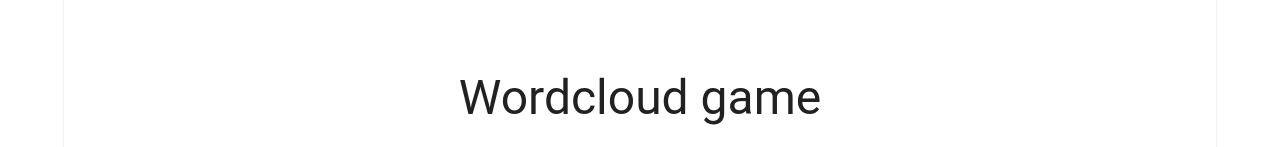
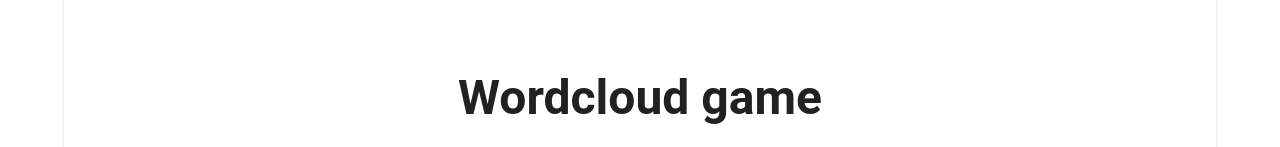
Before and after one commit to cati97/WordCloud, a React (Create React App) app: page / in a window 1280 px wide. Shown: the part 202-349 px from the top of the page. Built offline with nearby package versions, Linux system fonts and the light colour scheme.

Commit message:
added theme, cleaner code

```diff
--- a/src/App.tsx
+++ b/src/App.tsx
@@ -1,12 +1,14 @@
 import AppRoutes from 'router/routes';
 import ToastProvider from 'components/ToastProvider';
+import { ThemeProvider } from '@mui/material/styles';
+import theme from './themes/theme';
 
 const App = () => {
   return (
-    <>
+    <ThemeProvider theme={theme}>
       <ToastProvider />
       <AppRoutes />
-    </>
+    </ThemeProvider>
   );
 };
 
--- /dev/null
+++ b/src/components/Button/OutlinedButton.tsx
@@ -0,0 +1,21 @@
+import { Button } from '@mui/material';
+
+interface Props {
+  text: string;
+  onClick: () => void;
+  disabled?: boolean;
+}
+const OutlinedButton = ({ text, onClick, disabled }: Props) => {
+  return (
+    <Button
+      variant='outlined'
+      color='secondary'
+      onClick={onClick}
+      disabled={disabled}
+    >
+      {text}
+    </Button>
+  );
+};
+
+export default OutlinedButton;
--- a/src/components/ToastProvider/ToastProvider.css.ts
+++ b/src/components/ToastProvider/ToastProvider.css.ts
@@ -1,8 +1,17 @@
 import { ToastContainer } from 'react-toastify';
 import styled from 'styled-components';
 import 'react-toastify/dist/ReactToastify.min.css';
+import theme from 'themes/theme';
 
 export const Toast = styled(ToastContainer)`
+  .Toastify__toast--error {
+    background: ${theme.palette.error.main};
+    color: ${theme.palette.common.black};
+  }
+  .Toastify__toast--success {
+    background: ${theme.palette.success.main};
+    color: ${theme.palette.common.black};
+  }
   &.Toastify__toast-container {
     width: 400px;
   }
--- a/src/modules/Game/Game.tsx
+++ b/src/modules/Game/Game.tsx
@@ -4,7 +4,6 @@ import { useMemo, useState } from 'react';
 import * as S from './Game.css';
 import { getRandomQuestion } from 'utils/getRandomQuestion';
 import WordBox from './components/WordBox';
-import { Button } from '@mui/material';
 import { evaluateWord } from 'utils/evaluateWord';
 import { getScore } from 'utils/getScore';
 import { Dispatch } from 'redux';
@@ -14,6 +13,7 @@ import { connect } from 'react-redux';
 import { User } from 'utils/types/User';
 import * as URL from 'router/url';
 import { useNavigate } from 'react-router';
+import OutlinedButton from 'components/Button/OutlinedButton';
 
 interface Props {
   updateUserScore: (data: User) => void;
@@ -67,13 +67,9 @@ const Game = ({ updateUserScore, user }: Props) => {
           })}
         </S.WordsBox>
         {showAnswers ? (
-          <Button variant='outlined' onClick={finishGame}>
-            finish game
-          </Button>
+          <OutlinedButton text='finish game' onClick={finishGame} />
         ) : (
-          <Button variant='outlined' onClick={checkAnswers}>
-            check answers
-          </Button>
+          <OutlinedButton text='check answers' onClick={checkAnswers} />
         )}
       </S.GameBox>
     </Container>
--- a/src/modules/Game/components/WordBox/WordBox.tsx
+++ b/src/modules/Game/components/WordBox/WordBox.tsx
@@ -1,5 +1,6 @@
 import { SetStateAction } from 'react';
 import * as S from '../../Game.css';
+import { getWordColor, getResult } from './utils';
 
 interface Props {
   word: string;
@@ -16,9 +17,8 @@ const WordBox = ({
   showAnswers,
   isWordCorrect,
 }: Props) => {
-  const wordColor = isWordSelected ? 'gray' : 'black';
-  const resultMsg = isWordCorrect ? 'Good' : 'Bad';
-  const resultColor = isWordCorrect ? 'green' : 'red';
+  const wordColor = getWordColor(isWordSelected);
+  const { msg: resultMsg, color: resultColor } = getResult(isWordCorrect);
   const onWordClick = () => {
     setSelectedWords((prev) => {
       if (!isWordSelected) {
--- /dev/null
+++ b/src/modules/Game/components/WordBox/utils.ts
@@ -0,0 +1,19 @@
+import theme from 'themes/theme';
+
+export const getWordColor = (isWordSelected: boolean) => {
+  return isWordSelected
+    ? theme.palette.primary.light
+    : theme.palette.primary.main;
+};
+
+export const getResult = (isWordCorrect: boolean) => {
+  return isWordCorrect
+    ? {
+        msg: 'Good',
+        color: theme.palette.success.main,
+      }
+    : {
+        msg: 'Bad',
+        color: theme.palette.error.main,
+      };
+};
--- a/src/modules/Game/screens/Score/Score.tsx
+++ b/src/modules/Game/screens/Score/Score.tsx
@@ -1,4 +1,4 @@
-import { Button, Typography } from '@mui/material';
+import { Typography } from '@mui/material';
 import Container from 'components/Layout/Container';
 import { connect } from 'react-redux';
 import { useNavigate } from 'react-router';
@@ -6,6 +6,7 @@ import { GameState } from 'store/store.types';
 import { User } from 'utils/types/User';
 import * as URL from 'router/url';
 import FlexBox from 'components/Layout/FlexBox';
+import OutlinedButton from 'components/Button/OutlinedButton';
 
 interface Props {
   user: User | null | undefined;
@@ -30,7 +31,7 @@ const Score = ({ user }: Props) => {
             Congratulations, {user.nickname}!
           </Typography>
           <Typography variant='h4'>Your score:</Typography>
-          <Typography color='primary' variant='h4'>
+          <Typography color='secondary' variant='h4'>
             {user.score} points
           </Typography>
         </FlexBox>
@@ -41,9 +42,7 @@ const Score = ({ user }: Props) => {
           flexDirection='column'
         >
           <Typography variant='h4'>You are not logged in!</Typography>
-          <Button variant='outlined' onClick={navigateHome}>
-            Login
-          </Button>
+          <OutlinedButton text='login' onClick={navigateHome} />
         </FlexBox>
       )}
     </Container>
--- a/src/modules/Login/Login.tsx
+++ b/src/modules/Login/Login.tsx
@@ -11,6 +11,7 @@ import { useNavigate } from 'react-router';
 import { toast } from 'react-toastify';
 import * as URL from 'router/url';
 import FlexBox from 'components/Layout/FlexBox';
+import OutlinedButton from 'components/Button/OutlinedButton';
 
 interface Props {
   login: (data: User) => void;
@@ -47,9 +48,7 @@ const Login = ({ login }: Props) => {
           placeholder='Enter your nickname here...'
           fullWidth
         />
-        <Button variant='outlined' onClick={handleSubmit(onSubmit)}>
-          Play
-        </Button>
+        <OutlinedButton text='play' onClick={handleSubmit(onSubmit)} />
       </FlexBox>
     </Container>
   );
--- /dev/null
+++ b/src/themes/theme.ts
@@ -0,0 +1,38 @@
+import { createTheme, ThemeOptions } from '@mui/material/styles';
+
+const palette = {
+  text: {
+    black: '#0a0909',
+  },
+  primary: {
+    main: '#0a0909',
+    light: '#827f7f',
+  },
+  secondary: {
+    main: '#1976d2',
+  },
+  error: {
+    main: '#d11515',
+    light: '#b83333',
+  },
+  success: {
+    main: '#32a854',
+    light: '#49ad65',
+  },
+};
+
+const typography = {
+  h3: {
+    fontWeight: 'bold',
+  },
+  h4: {
+    fontWeight: 'bold',
+  },
+};
+
+const theme = createTheme({
+  typography,
+  palette,
+} as ThemeOptions);
+
+export default theme;
```
